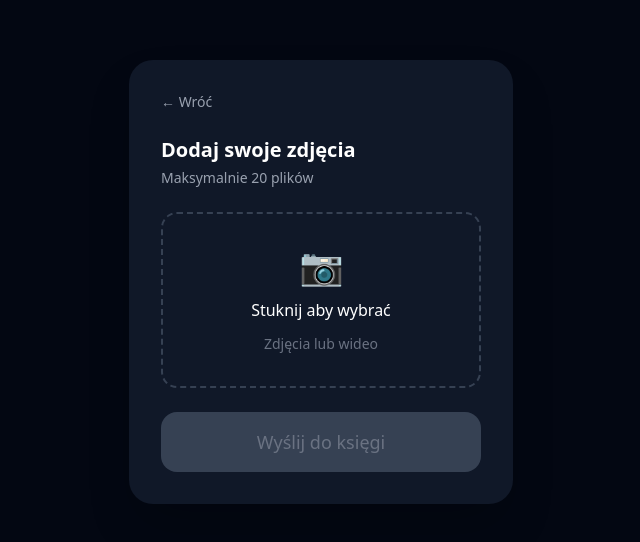
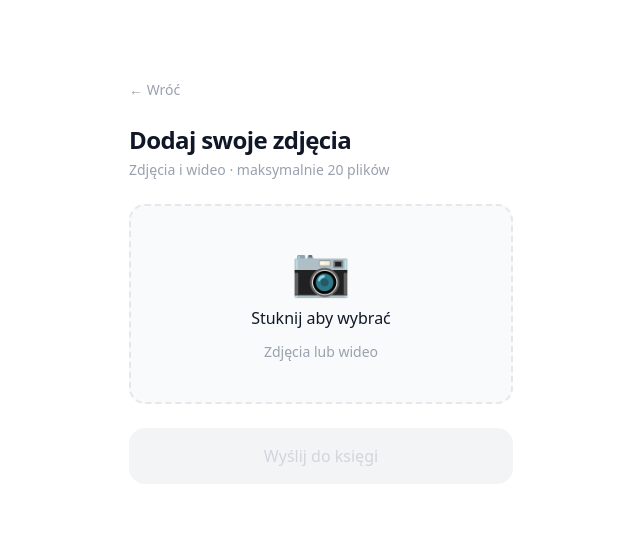
Before and after one commit to daniecce/ksiega-gosci, a Next.js app: page /upload in a window 1280 px wide. Shown: the part 118-660 px from the top of the page, without its empty margins (319-959 px from the left). Built offline with nearby package versions, Linux system fonts and the light colour scheme.

Commit message:
upload - styl apple

```diff
--- a/app/upload/page.js
+++ b/app/upload/page.js
@@ -15,30 +15,22 @@ export default function Upload() {
 
   async function wyslijPliki() {
     if (pliki.length === 0) return
-
     setWysylanie(true)
-
     try {
-    // Spakuj pliki do FormData
       const formData = new FormData()
       for (const plik of pliki) {
         formData.append("pliki", plik)
       }
-
-    // Wyślij na serwer
       const odpowiedz = await fetch("/api/upload", {
         method: "POST",
         body: formData,
       })
-
       const dane = await odpowiedz.json()
-
       if (dane.ok) {
         setSukces(true)
       } else {
         alert("Błąd: " + dane.error)
       }
-
     } catch (blad) {
       alert("Błąd połączenia z serwerem")
       console.error(blad)
@@ -50,23 +42,33 @@ export default function Upload() {
   // Ekran sukcesu
   if (sukces) {
     return (
-      <main className="min-h-screen bg-gray-950 flex flex-col items-center justify-center p-6">
-        <div className="bg-gray-900 rounded-3xl p-8 w-full max-w-sm shadow-2xl flex flex-col items-center gap-6 text-center">
-          <p className="text-6xl">✅</p>
-          <h1 className="text-white text-2xl font-semibold">
+      <main className="min-h-screen bg-white flex flex-col items-center justify-center p-6">
+        <div className="w-full max-w-sm flex flex-col items-center gap-6 text-center">
+          <p className="text-7xl">✅</p>
+          <div>
+            <h1 className="text-gray-900 text-2xl font-semibold tracking-tight">
               Dziękujemy!
             </h1>
-          <p className="text-gray-400">
+            <p className="text-gray-400 text-sm mt-2">
               Twoje zdjęcia trafiły do księgi gości
             </p>
+          </div>
+          <div className="w-full flex flex-col gap-3">
             <button
               onClick={() => { setPliki([]); setSukces(false) }}
-            className="w-full bg-gray-800 hover:bg-gray-700 text-white font-medium py-4 rounded-2xl transition-colors"
+              className="w-full bg-black hover:bg-gray-800 text-white font-medium py-4 rounded-2xl transition-colors"
             >
               Dodaj więcej
             </button>
-          <Link href="/" className="text-gray-500 hover:text-white text-sm transition-colors">
-            Wróć na stronę główną
+            <Link
+              href="/gallery"
+              className="w-full bg-gray-100 hover:bg-gray-200 text-gray-900 font-medium py-4 rounded-2xl transition-colors text-center block"
+            >
+              Zobacz galerię
+            </Link>
+          </div>
+          <Link href="/" className="text-gray-300 hover:text-gray-500 text-sm transition-colors">
+            ← Wróć na stronę główną
           </Link>
         </div>
       </main>
@@ -74,29 +76,29 @@ export default function Upload() {
   }
 
   return (
-    <main className="min-h-screen bg-gray-950 flex flex-col items-center justify-center p-6">
-      <div className="bg-gray-900 rounded-3xl p-8 w-full max-w-sm shadow-2xl flex flex-col gap-6">
+    <main className="min-h-screen bg-white flex flex-col items-center justify-center p-6">
+      <div className="w-full max-w-sm flex flex-col gap-6">
 
         {/* Przycisk powrotu */}
-        <Link href="/" className="text-gray-400 hover:text-white text-sm flex items-center gap-2 transition-colors">
+        <Link href="/" className="text-gray-400 hover:text-gray-600 text-sm transition-colors">
           ← Wróć
         </Link>
 
         {/* Nagłówek */}
         <div>
-          <h1 className="text-white text-xl font-semibold">
+          <h1 className="text-gray-900 text-2xl font-semibold tracking-tight">
             Dodaj swoje zdjęcia
           </h1>
           <p className="text-gray-400 text-sm mt-1">
-            Maksymalnie 20 plików
+            Zdjęcia i wideo · maksymalnie 20 plików
           </p>
         </div>
 
         {/* Strefa uploadu */}
-        <label className="border-2 border-dashed border-gray-700 rounded-2xl p-8 flex flex-col items-center gap-3 cursor-pointer hover:border-blue-500 transition-colors">
-          <p className="text-4xl">📷</p>
-          <p className="text-white font-medium">Stuknij aby wybrać</p>
-          <p className="text-gray-500 text-sm">Zdjęcia lub wideo</p>
+        <label className="border-2 border-dashed border-gray-200 hover:border-gray-400 rounded-2xl p-10 flex flex-col items-center gap-3 cursor-pointer transition-colors bg-gray-50">
+          <p className="text-5xl">📷</p>
+          <p className="text-gray-900 font-medium">Stuknij aby wybrać</p>
+          <p className="text-gray-400 text-sm">Zdjęcia lub wideo</p>
           <input
             type="file"
             multiple
@@ -109,14 +111,14 @@ export default function Upload() {
         {/* Lista wybranych plików */}
         {pliki.length > 0 && (
           <div className="flex flex-col gap-2">
-            <p className="text-gray-400 text-sm">
+            <p className="text-gray-400 text-xs uppercase tracking-wide">
               Wybrano: {pliki.length} plików
             </p>
             {pliki.map((plik, index) => (
-              <div key={index} className="bg-gray-800 rounded-xl px-4 py-2">
-                <p className="text-white text-sm">{plik.name}</p>
-                <p className="text-gray-500 text-xs">
-                  {(plik.size / 1024 / 1024).toFixed(2)} MB
+              <div key={index} className="bg-gray-50 rounded-xl px-4 py-3 flex justify-between items-center">
+                <p className="text-gray-900 text-sm truncate">{plik.name}</p>
+                <p className="text-gray-400 text-xs ml-2 shrink-0">
+                  {(plik.size / 1024 / 1024).toFixed(1)} MB
                 </p>
               </div>
             ))}
@@ -127,7 +129,7 @@ export default function Upload() {
         <button
           onClick={wyslijPliki}
           disabled={pliki.length === 0 || wysylanie}
-          className="w-full bg-blue-600 hover:bg-blue-500 disabled:bg-gray-700 disabled:text-gray-500 text-white font-medium py-4 rounded-2xl text-lg transition-colors"
+          className="w-full bg-black hover:bg-gray-800 disabled:bg-gray-100 disabled:text-gray-300 text-white font-medium py-4 rounded-2xl text-base transition-colors"
         >
           {wysylanie ? "Wysyłanie..." : "Wyślij do księgi"}
         </button>
```
Lines whose indentation alone changed are shown as unchanged.
